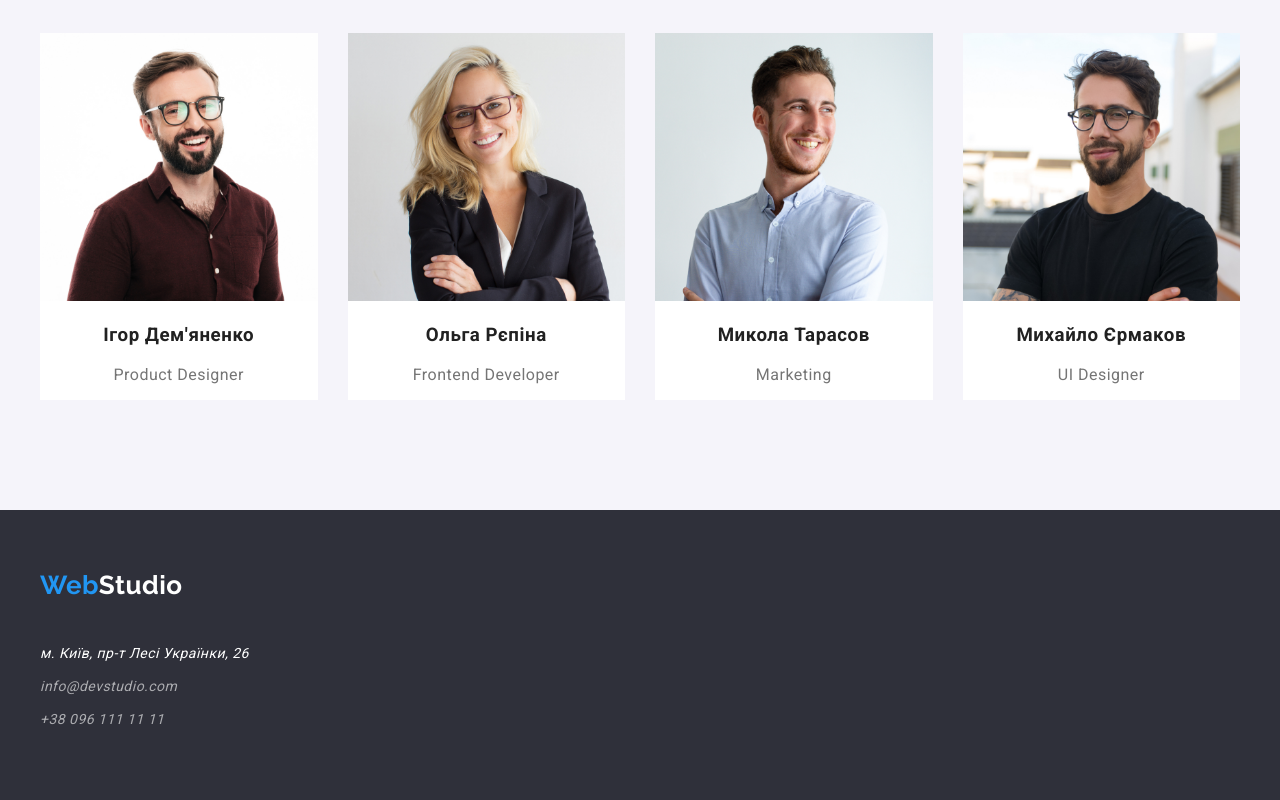
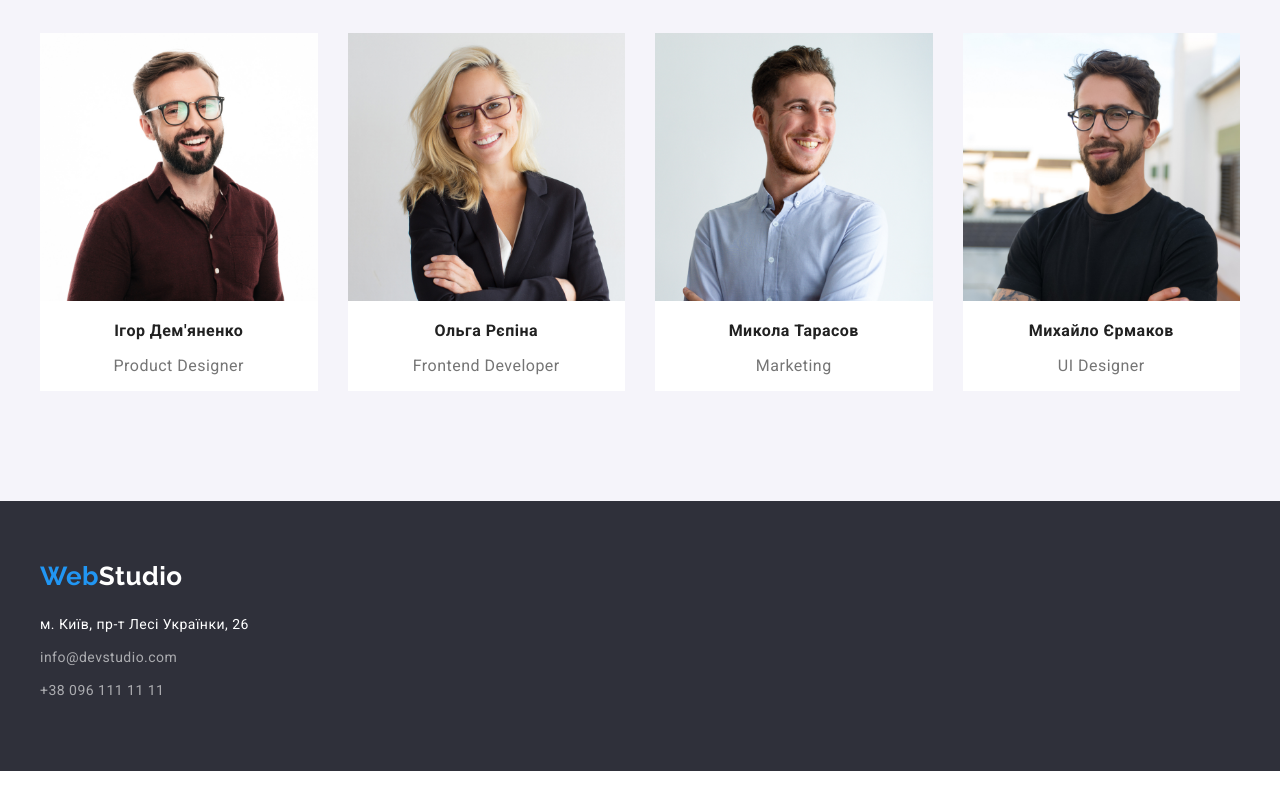
Before and after one commit to VladioUA/goit-markup-hw-02, a plain HTML site: page index.html in a window 1280 px wide. Shown: the part 1665-2465 px from the top of the page. After the commit the page ends 2436 px from the top, so only its background shows below. Drawn offline with nearby package versions, Linux system fonts and the light colour scheme.

Commit message:
new css for btn

```diff
--- a/css/styles.css
+++ b/css/styles.css
@@ -40,6 +40,7 @@ body {
 }
 .btn {
     margin-top: var(--offset-size);
+    font-family: inherit;
 }
 .container {
     margin: 0 auto;
@@ -210,6 +211,7 @@ body {
 }
 .our-team .title {
     color: var(--text-black);
+    font-size: 16px;
     line-height: calc(19/16);
     text-align: center;
     letter-spacing: 0.03em;
@@ -256,7 +258,6 @@ body {
     border-radius: 4px;
     border: none;
     margin-left: 8px;
-    font-family: 'Roboto'
 }
 
 .filters .list:first-child {
@@ -323,11 +324,9 @@ body {
     color: var(--text-white-transp);
 }
 .logo-footer {
-    font-family: 'raleway';
     outline: none;
     text-decoration: none;
     font-family: 'Raleway';
-    font-style: normal;
     font-weight: 700;
     font-size: 26px;
     line-height: calc(31/26);
@@ -353,3 +352,6 @@ body {
     outline: none;
     text-decoration: none;
 }
+.footer .address {
+    font-style: normal;
+}
--- a/index.html
+++ b/index.html
@@ -125,8 +125,7 @@
     <footer class="footer">
         <div class="container footer-content">
             <a class="logo-footer" href="/index.html"><span class="accent">Web</span>Studio</a>
-            <ul class="list">
-                <address>
+            <address class="address">
                 <ul class="list">
                     <li class="item address">
                         <a class="list-address street" target="_blank" rel="noopener noreferrer"
@@ -142,7 +141,6 @@
                     </li>
                 </ul>
             </address>
-            </ul>
         </div>
     </footer>
 </body>
```
Lines whose indentation alone changed are shown as unchanged.
